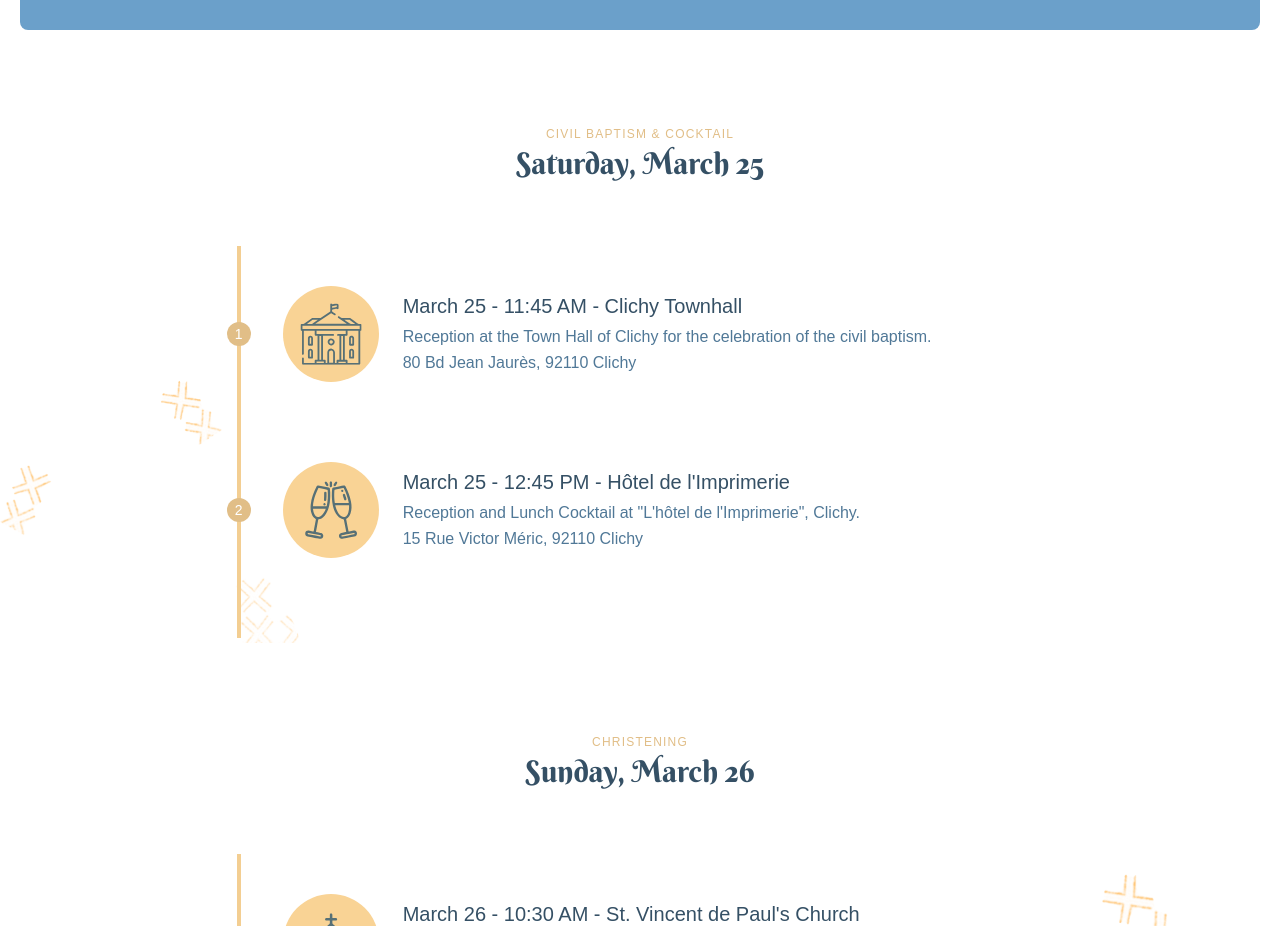
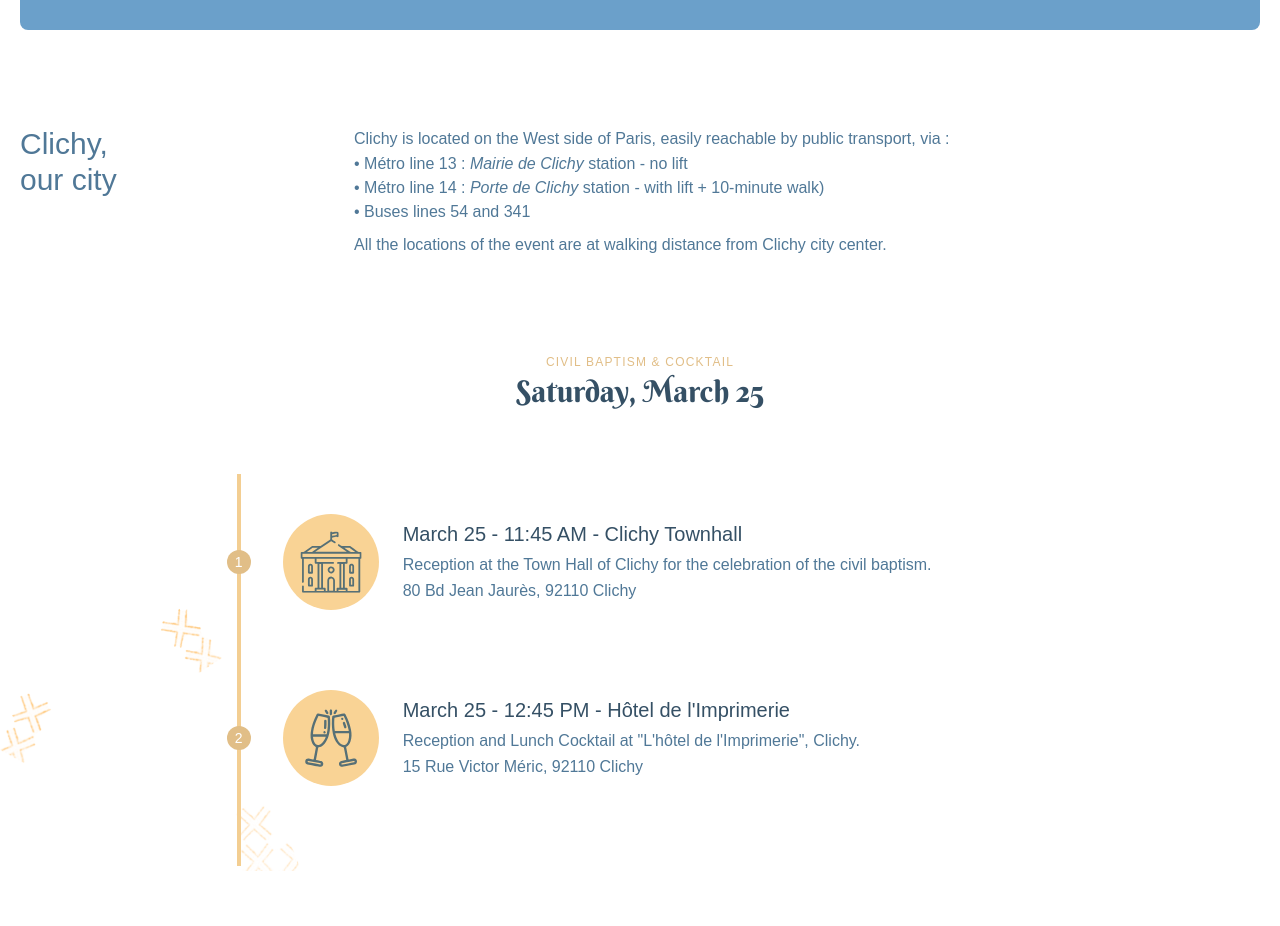
Before and after one commit to viteinfinite/andre-baptism-website, a SvelteKit app: page / in a window 1280 px wide. Shown: the part 2200-3126 px from the top of the page. Built offline with nearby package versions, Linux system fonts and the light colour scheme; grey boxes are pictures that could not be loaded; a web font is replaced by a local one.

Commit message:
Add more venue info

```diff
--- a/src/routes/InfoVenue.svelte
+++ b/src/routes/InfoVenue.svelte
@@ -45,4 +45,12 @@
 			</div>
 		</div>
 	</div>
+	<div class="container px-5 pb-24 mx-auto flex flex-wrap">
+		<h2 class="sm:text-3xl text-2xl text-gray-900 font-medium title-font mb-2 md:w-1/4">
+			{@html $t('venue.info.city')}
+		</h2>
+		<div class="md:w-3/4 md:pl-6">
+			{@html $t('venue.info.gettingAround')}
+		</div>
+	</div>
 </section>
--- a/src/translations/translations.js
+++ b/src/translations/translations.js
@@ -35,6 +35,22 @@ export default {
 		'venue.addresses.townhall': 'Mairie de Clichy (25 mars)',
 		'venue.addresses.church': 'Église St Vincent de Paul (26 mars)',
 		'venue.addresses.hotel': "Hôtel de l'Imprimerie (25 mars)",
+		'venue.info.city': 'Clichy,<br />notre ville',
+		'venue.info.gettingAround': `<p class="leading-relaxed text-base">
+		Clichy est situé à l'ouest de Paris, facilement joignable en transport public, via :
+		</p>
+		<ul>
+		<li>
+			• Métro ligne 13 : sortie <span class="italic">Mairie de Clichy</span> - sans ascenseur
+		</li>
+		<li>
+			• Métro ligne 14 : sortie
+			<span class="italic">Porte de Clichy</span> - avec ascenseur + 10 minutes de marche)
+		</li>
+		<li>• Bus lignes 54 et 341</li>
+		</ul>
+		<p class="leading-relaxed text-base mt-2">L'intégralité des lieux de l'événement sont joignables à pieds (5 minutes) depuis le centre
+		de Clichy.</p>`,
 
 		'programme25.beforeTitle': 'BAPTÊME CIVIL & COCKTAIL',
 		'programme25.title': 'Le programme du samedi 25 mars',
@@ -107,6 +123,30 @@ export default {
 		'venue.addresses.townhall': 'Municipio di Clichy (25 marzo)',
 		'venue.addresses.church': 'Chiesa parrocchiale St Vincent de Paul (26 marzo)',
 		'venue.addresses.hotel': "Hôtel de l'Imprimerie (25 mars)",
+		'venue.info.city': 'Clichy,<br />la nostra città',
+		'venue.info.gettingAround': `<p class="leading-relaxed text-base">
+		Clichy si trova ad Ovest della città di Parigi, facilmente raggiungibile coi mezzi pubblici, via :
+		</p>
+		<ul>
+		<li>
+			• Metro linea 13 : stazione <span class="italic">Mairie de Clichy</span> - senza ascensore
+		</li>
+		<li>
+			• Metro linea 14 :
+			stazione <span class="italic">Porte de Clichy</span> - con ascensore + 10 minuti a piedi)
+		</li>
+		<li>• Bus linee 54 e 341</li>
+		</ul>
+		<p class="leading-relaxed text-base mt-2">Tutti i luoghi dell'evento sono facilemente raggiungibili a piedi dal centro di Clichy.</p>`,
+
+		'programme25.beforeTitle': 'BAPTÊME CIVIL & COCKTAIL',
+		'programme25.title': 'Le programme du samedi 25 mars',
+		'programme25.event1.title': '25 mars - 11:45 - Mairie de Clichy',
+		'programme25.event1.description': `Accueil à la Mairie de Clichy pour la célébration du baptême civil.<br />
+		80 Bd Jean Jaurès, 92110 Clichy`,
+		'programme25.event2.title': "25 mars - 12:45 - Hôtel de l'Imprimerie",
+		'programme25.event2.description': `Reception à l'hôtel de l'Imprimerie de Clichy.<br />
+		15 Rue Victor Méric, 92110 Clichy`,
 
 		'programme25.beforeTitle': 'Battesimo civile e pranzo-cocktail',
 		'programme25.title': 'Il programma di sabato 25 marzo',
@@ -176,6 +216,21 @@ export default {
 		'venue.addresses.townhall': 'Prefeitura de Clichy (25 de março)',
 		'venue.addresses.church': 'Igreja St Vincent de Paul (26 de março)',
 		'venue.addresses.hotel': "Hôtel de l'Imprimerie (25 de março)",
+		'venue.info.city': 'Clichy,<br />our city',
+		'venue.info.gettingAround': `<p class="leading-relaxed text-base">
+		Clichy is located on the West side of Paris, easily reachable by public transport, via :
+		</p>
+		<ul>
+		<li>
+			• Métro line 13 : <span class="italic">Mairie de Clichy</span> station - no lift
+		</li>
+		<li>
+			• Métro line 14 :
+			<span class="italic">Porte de Clichy</span> station - with lift + 10-minute walk)
+		</li>
+		<li>• Buses lines 54 and 341</li>
+		</ul>
+		<p class="leading-relaxed text-base mt-2">All the locations of the event are at walking distance from Clichy city center.</p>`,
 
 		'programme25.beforeTitle': 'BATIZADO CIVIL & COQUETELCOCKTAIL',
 		'programme25.title': 'O Programa do sábado 25 de março',
@@ -244,6 +299,21 @@ export default {
 		'venue.addresses.townhall': 'Clichy Townhall (March 25)',
 		'venue.addresses.church': "St Vincent de Paul' Church (March 26)",
 		'venue.addresses.hotel': "Hôtel de l'Imprimerie (March 25)",
+		'venue.info.city': 'Clichy,<br />our city',
+		'venue.info.gettingAround': `<p class="leading-relaxed text-base">
+		Clichy is located on the West side of Paris, easily reachable by public transport, via :
+		</p>
+		<ul>
+		<li>
+			• Métro line 13 : <span class="italic">Mairie de Clichy</span> station - no lift
+		</li>
+		<li>
+			• Métro line 14 :
+			<span class="italic">Porte de Clichy</span> station - with lift + 10-minute walk)
+		</li>
+		<li>• Buses lines 54 and 341</li>
+		</ul>
+		<p class="leading-relaxed text-base mt-2">All the locations of the event are at walking distance from Clichy city center.</p>`,
 
 		'programme25.beforeTitle': 'CIVIL BAPTISM & COCKTAIL',
 		'programme25.title': 'Saturday, March 25',
```
